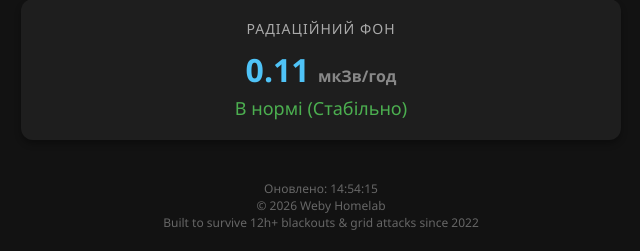
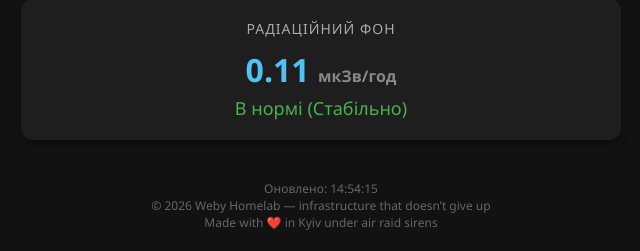
Before and after one commit to weby-homelab/security-monitor-kyiv, a Flask app: page / in a window 1280 px wide. Shown: the part 1065-1316 px from the top of the page, without its empty margins (319-959 px from the left). Run offline with Flask 3, Linux system fonts and the light colour scheme; data that the repository does not hold is empty.

Commit message:
UI: Update footer signature

```diff
--- a/templates/index.html
+++ b/templates/index.html
@@ -113,8 +113,8 @@
 
         <div class="footer">
             Оновлено: <span id="last-updated">--:--:--</span><br>
-            © 2026 Weby Homelab<br>
-            Built to survive 12h+ blackouts & grid attacks since 2022
+            © 2026 <a href="https://github.com/weby-homelab/security-monitor-kyiv" target="_blank" style="color: inherit; text-decoration: none;">Weby Homelab</a> — infrastructure that doesn’t give up<br>
+            Made with ❤️ in Kyiv under air raid sirens
         </div>
     </div>
 
```
Also changed, not shown: README.md, README_ENG.md.
